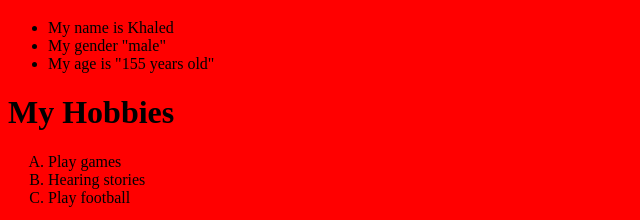
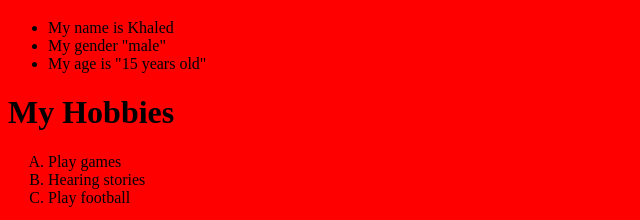
Before and after one commit to KhaledWageh/FirstProject1, a plain HTML site: page First/index.html in a window 1280 px wide. Shown: the part 343-563 px from the top of the page, 0-640 px from the left. Drawn offline with Linux system fonts and the light colour scheme; grey boxes are pictures that could not be loaded; files whose address does not match are found by name.

Commit message:
first change

```diff
--- a/First/index.html
+++ b/First/index.html
@@ -15,7 +15,7 @@
 <ul>
     <li>My name is Khaled</li>
     <li>My gender "male"</li>
-    <li>My age is "155 years old"</li>
+    <li>My age is "15 years old"</li>
 </ul>
 <h1>My Hobbies</h1>
 <ol type="A">
```
